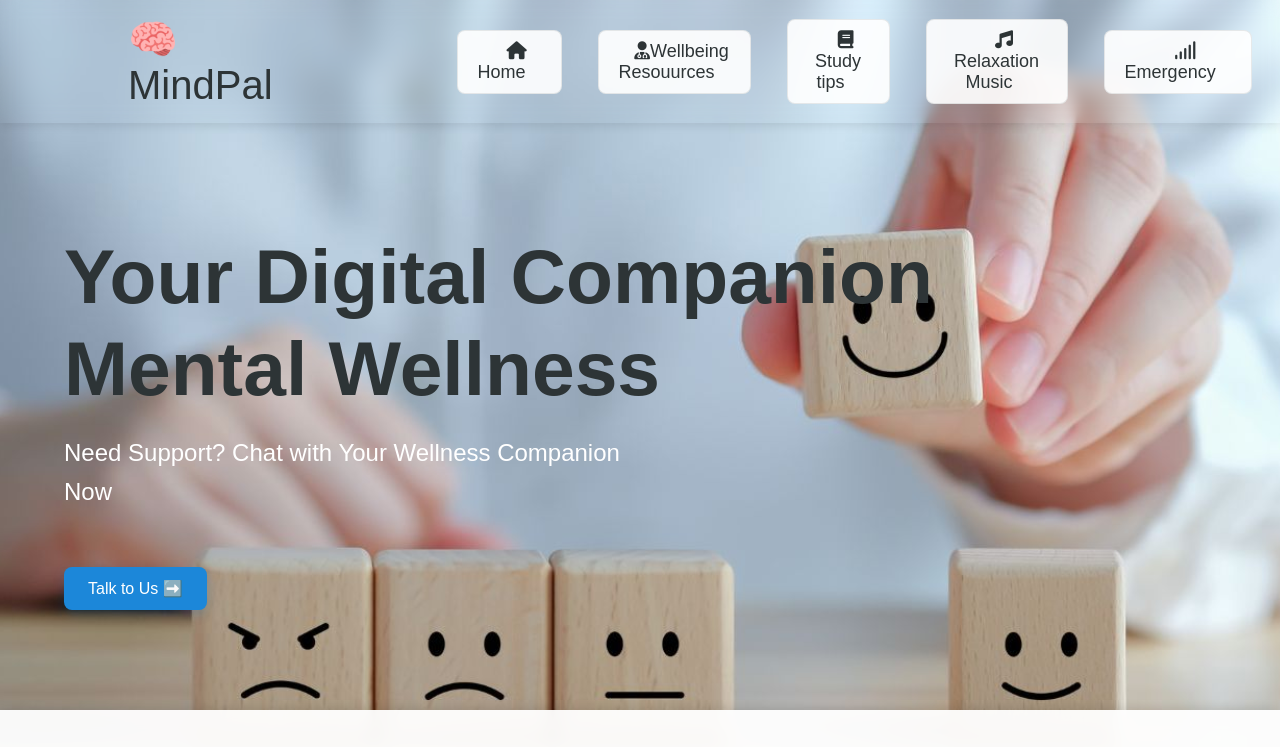
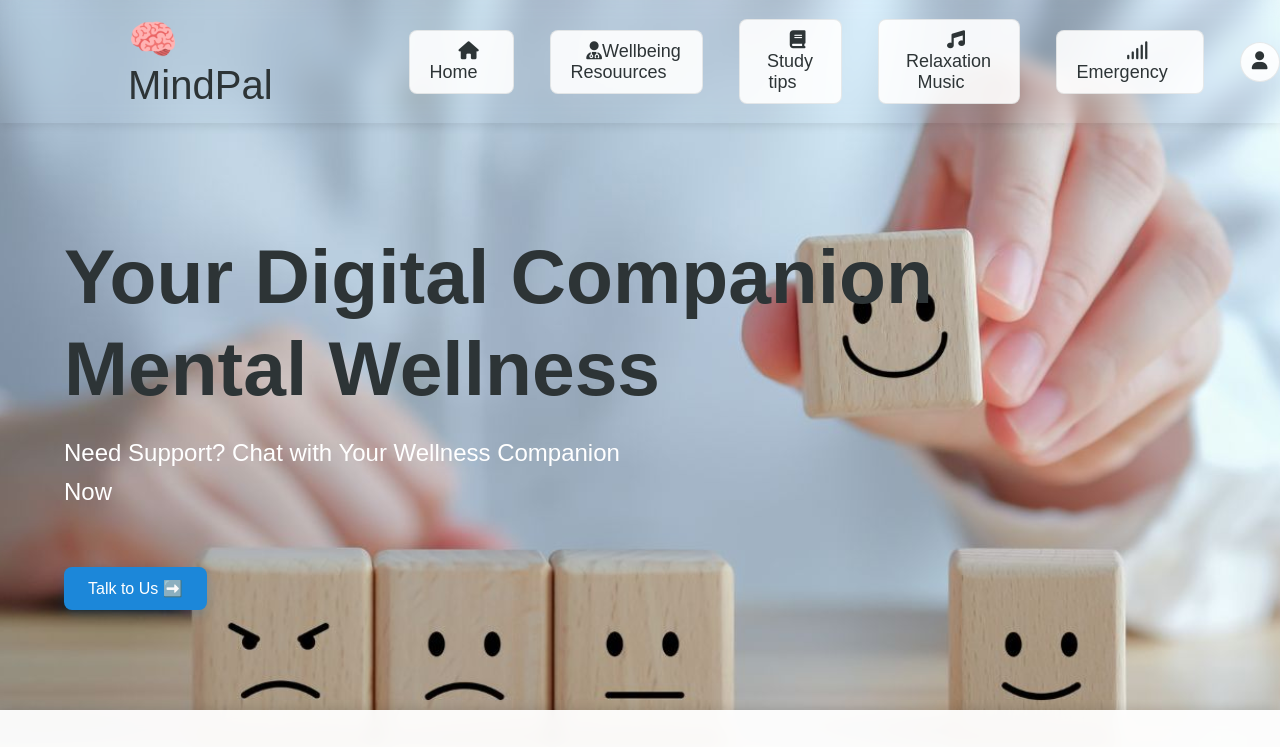
Before and after one commit to Pradip-Garai/MindPal, a plain HTML site: page index.html in a window 1280 px wide. Shown: the top 747 px of the page. Drawn offline with Linux system fonts and the light colour scheme; a web font is replaced by a local one.

Commit message:
Update mainpage.css

```diff
--- a/mainpage.css
+++ b/mainpage.css
@@ -42,7 +42,7 @@ body {
     display: flex;
     align-items: center;
     gap: 10px;
-    margin-left: 11rem;
+    margin-left: 8rem;
 }
 
 .right a {
```
